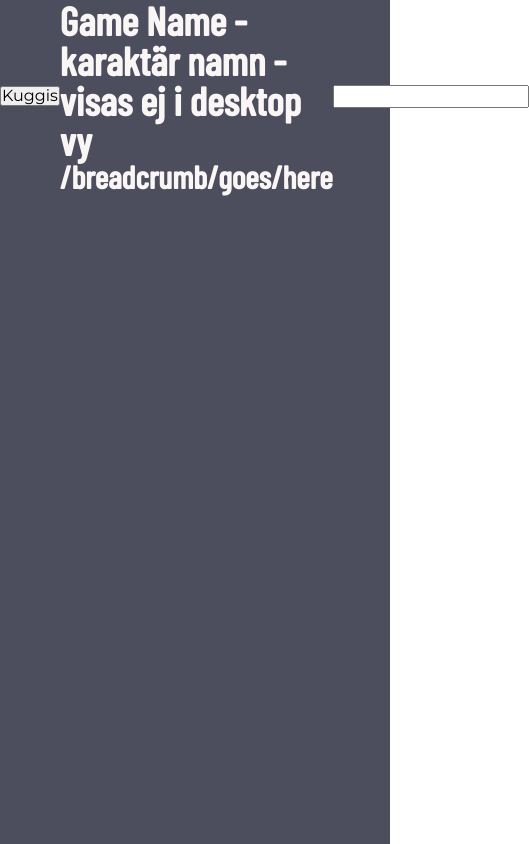
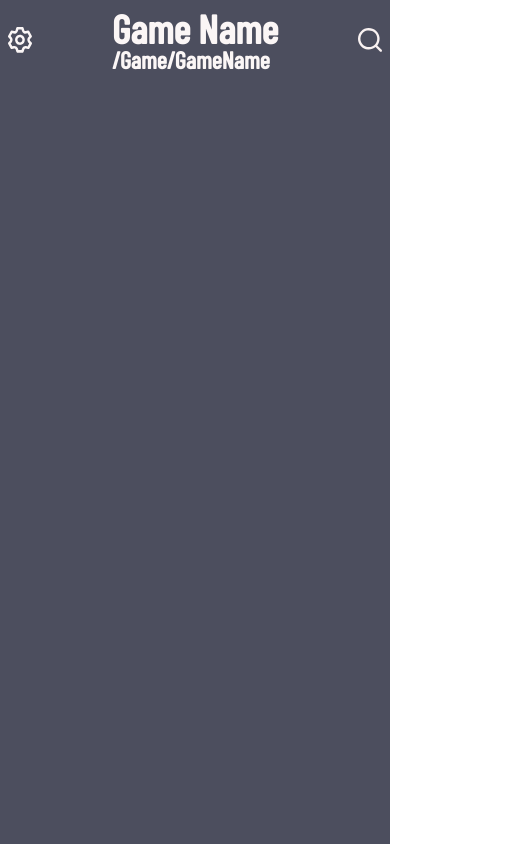
Before and after one commit to KarlEmilArvid/ComboVault, a React (Vite) app: page / in a window 390 px wide. Shown: the whole page, 529 px wide, since content can reach past the window. Built offline with nearby package versions, Linux system fonts and the light colour scheme.

Commit message:
header positioning

```diff
--- a/src/components/header/Header.tsx
+++ b/src/components/header/Header.tsx
@@ -1,19 +1,28 @@
 import Search from '../search/Search'
+import kugghjul from '../../images/kugghjul.svg';
 import './header.scss'
+import { useState } from 'react';
 
 const Header = () => {
+
+    const [ overlay, setOverlay ] = useState<boolean>(false);
+
+    const openOverlay = () => {
+        setOverlay(!overlay);
+    }
+
     return (
         <header>
-            <button>Kuggis</button>
+            <img onClick={openOverlay} className="gearwheel_icon" src={ kugghjul } alt="" />
             <section>
-                <h1>Game Name - karaktär namn - visas ej i desktop vy</h1>
-                <h2>/breadcrumb/goes/here</h2>
+                <h1>Game Name</h1>
+                <h3>/Game/GameName</h3>
             </section>
             <Search />
-            <nav className='header_overlay'>
+            <nav className={'header_overlay' + `-${ overlay }`}>
                 <ul>
                     <li>
-                        <img src="" alt="" />
+                        <img src={ kugghjul } alt="" />
                         <p>Options</p>
                     </li>
                     <li>
--- a/src/components/header/header.scss
+++ b/src/components/header/header.scss
@@ -2,9 +2,31 @@
 
 header {
     @include flex($justify: space-between);
+    height: 5rem;
+    margin-bottom: 1rem;
 
-    .header_overlay {
-        display: none;
+    .gearwheel_icon {
+        width: 1.5rem;
+        margin-left: .5rem;
+    }
+
+    section {
+
+        h1, h2 {
+            text-align: center;
+        }
+
+    }
+
+    .header_overlay-false {
+        opacity: 0;
+        position: absolute;
+    }
+
+    .header_overlay-true {
+        opacity: 1;
+        position: absolute;
+        background-color: yellow;
     }
 
 }
--- a/src/components/search/Search.tsx
+++ b/src/components/search/Search.tsx
@@ -1,10 +1,14 @@
 import './search.scss'
+import search from '../../images/search.svg';
 
 const Search = () => {
     return (
-        <section>
-            <img src="" alt="" />
-            <input type="text" />
+        <section className="search_wrapper">
+            <img className="search_icon" src={ search } alt="" />
+            <section className="search_toggle">
+                <img src="" alt="" />
+                <input type="text" />
+            </section>
         </section>
     )
 }
--- a/src/components/search/search.scss
+++ b/src/components/search/search.scss
@@ -0,0 +1,24 @@
+@import '../../scss/layout.scss';
+
+
+@media screen and (max-width: 820px) {
+
+    .search_wrapper {
+
+        @include flex();
+
+        .search_icon {
+
+            align-self: center;
+            width: 1.5rem;
+            margin-right: .5rem;
+
+        }
+
+        .search_toggle {
+            display: none;
+        }
+
+    }
+
+}
```
Also changed, not shown: src/images/kugghjul.svg (added), src/images/search.svg (added).
